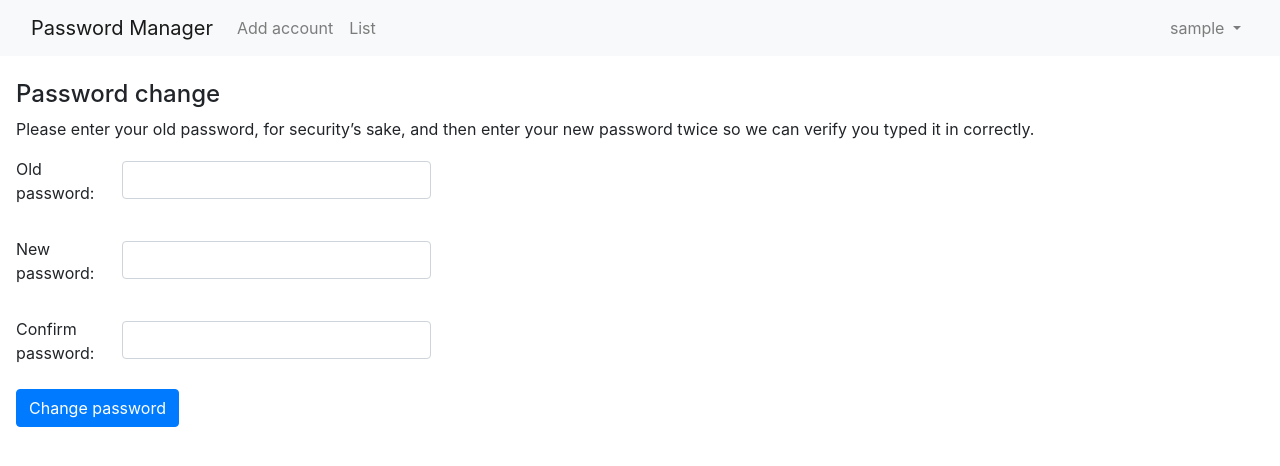
After one commit to artur-strzelecki/web_password_manager, a Django app: page /profile/change_password in a window 1280 px wide. The commit adds this page. Shown: the top 466 px of the page. Run offline with Django 3.2, Linux system fonts and the light colour scheme; the visitor is signed in with stand-in values (Sample User, id 1).

Commit message:
add change password and create profile template

```diff
--- a/password_manager/urls.py
+++ b/password_manager/urls.py
@@ -23,4 +23,6 @@ urlpatterns = [
     path('reset_password_done/', av.PasswordResetDoneView.as_view(template_name='forgot_password/reset_password_done.html'), name='password_reset_done'),
     path('reset/<uidb64>/<token>/', av.PasswordResetConfirmView.as_view(template_name='forgot_password/reset_token.html'), name='password_reset_confirm'),
     path('reset_password_complete/', av.PasswordResetCompleteView.as_view(template_name='forgot_password/reset_password_complete.html'), name='password_reset_complete'),
+    path('profile/change_password', av.PasswordChangeView.as_view(template_name='change_password/change_password.html'), name='password_change'),
+    path('profile/change_password_done', av.PasswordChangeDoneView.as_view(template_name='change_password/change_password_done.html'), name='password_change_done'),
 ]
--- a/templates/account_edit.html
+++ b/templates/account_edit.html
@@ -133,7 +133,7 @@
         inputText.select();
         document.execCommand("copy");
         document.getElementById("copy_username_bt").innerHTML = "Copied";
-
+        document.getElementById("copy_username_bt").focus();
     };
 
     function copy_password(){
@@ -141,6 +141,7 @@
         inputText.select();
         document.execCommand("copy");
         document.getElementById("copy_password_bt").innerHTML = "Copied";
+        document.getElementById("copy_password_bt").focus();
 
     };
 
--- a/templates/base.html
+++ b/templates/base.html
@@ -50,9 +50,10 @@
     <br>
     {% block content %}
     {% endblock %}
+    <script src="https://ajax.googleapis.com/ajax/libs/jquery/3.5.1/jquery.min.js"></script>
+    <script src="https://cdn.jsdelivr.net/npm/popper.js@1.16.1/dist/umd/popper.min.js" integrity="sha384-9/reFTGAW83EW2RDu2S0VKaIzap3H66lZH81PoYlFhbGU+6BZp6G7niu735Sk7lN" crossorigin="anonymous"></script>
+    <script src="https://cdn.jsdelivr.net/npm/bootstrap@4.5.3/dist/js/bootstrap.min.js" integrity="sha384-w1Q4orYjBQndcko6MimVbzY0tgp4pWB4lZ7lr30WKz0vr/aWKhXdBNmNb5D92v7s" crossorigin="anonymous"></script>
 </body>
-<script src="https://ajax.googleapis.com/ajax/libs/jquery/3.5.1/jquery.min.js"></script>
-<script src="https://maxcdn.bootstrapcdn.com/bootstrap/4.0.0/js/bootstrap.min.js" integrity="sha384-JZR6Spejh4U02d8jOt6vLEHfe/JQGiRRSQQxSfFWpi1MquVdAyjUar5+76PVCmYl" crossorigin="anonymous"></script>
 <script>
     {% block script %}
     {% endblock %}
--- /dev/null
+++ b/templates/change_password/change_password.html
@@ -0,0 +1,49 @@
+{% extends "base.html" %}
+
+{% block title %} Change password {% endblock %}
+{% block content %}
+    <div class="ml-3">
+        <h4>Password change</h4>
+        <p>Please enter your old password, for security’s sake, and then enter your new password twice so we can verify you typed it in correctly.</p>
+        <form method="post">
+            {% csrf_token %}
+            <div class="form-group">
+                <div class="form-row">
+                    <div class="col-1">
+                        <label>Old password: </label>
+                    </div>
+                    <div class="col-3">
+                        <small class="form-text text-muted">
+                            {{ form.old_password.errors }}
+                        </small>
+                        <input type="password" class="form-control" name="old_password" id="old_password">
+                    </div>
+                </div><br>
+                <div class="form-row">
+                    <div class="col-1">
+                        <label>New password: </label>
+                    </div>
+                    <div class="col-3">
+                        <small class="form-text text-muted">
+                            {{ form.new_password1.errors }}
+                        </small>
+                        <input type="password" class="form-control" name="new_password1" id="new_password1">
+                    </div>
+                </div>
+                <br>
+                <div class="form-row">
+                    <div class="col-1">
+                        <label>Confirm password: </label>
+                    </div>
+                    <div class="col-3">
+                        <small class="form-text text-muted">
+                            {{ form.new_password2.errors }}
+                        </small>
+                        <input type="password" class="form-control" name="new_password2" id="new_password2">
+                    </div>
+                </div>
+            </div>
+            <button type="submit" class="btn btn-primary">Change password</button>
+        </form>
+    </div>
+{% endblock %}
--- a/templates/forgot_password/reset_password_complete.html
+++ b/templates/forgot_password/reset_password_complete.html
@@ -5,6 +5,5 @@
     <div class="ml-3">
         <h4>Password reset complete</h4>
         <p>Your password has been set. You may go ahead and log in now.</p>
-        <a href="{% url 'login' %}"> <button type="button" class="btn btn-success">Login</button></a>
     </div>
 {% endblock %}
```
Also changed, not shown: password_manager_app/views.py (+17 -1 lines), templates/change_password/change_password_done.html (added, +10 -0 lines), templates/profile.html (+21 -1 lines), password_manager_app/models.py (line endings or trailing spaces).
